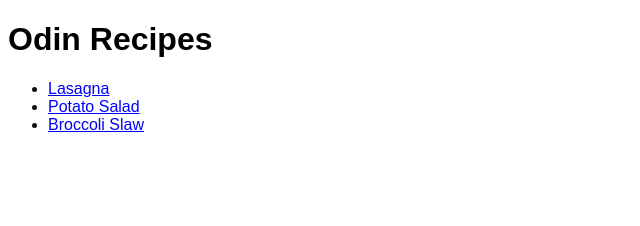
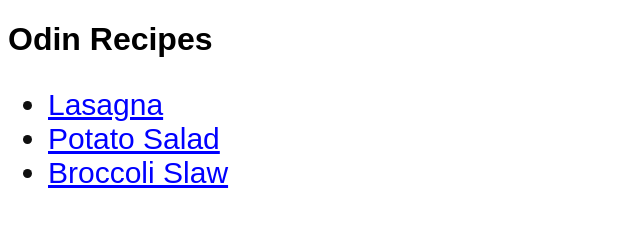
Before and after one commit to fujitsuzuki/odin-recipes-css, a plain HTML site: page index.html in a window 1280 px wide. Shown: the whole page, without its empty margins (0-640 px from the left). Drawn offline with Linux system fonts and the light colour scheme.

Commit message:
Add new classes to index.html and css to style.css

```diff
--- a/index.html
+++ b/index.html
@@ -7,7 +7,7 @@
     </head>
     <body>
         <h1>Odin Recipes</h1>
-        <ul>
+        <ul class="navigation">
             <li><a href="./recipes/lasagna.html">Lasagna</a></li>
             <li><a href="./recipes/potato_salad.html">Potato Salad</a></li>
             <li><a href="./recipes/broccoli_slaw.html">Broccoli Slaw</a></li>
--- a/style/style.css
+++ b/style/style.css
@@ -8,7 +8,7 @@ ul li {
 }
 
 ol li {
-    color: #0f0f0f;
+    color: #f0f0f0;
 }
 
 a {
@@ -28,5 +28,5 @@ a {
 }
 
 .navigation {
-    font-size: 20px;
+    font-size: 30px;
 }
```
